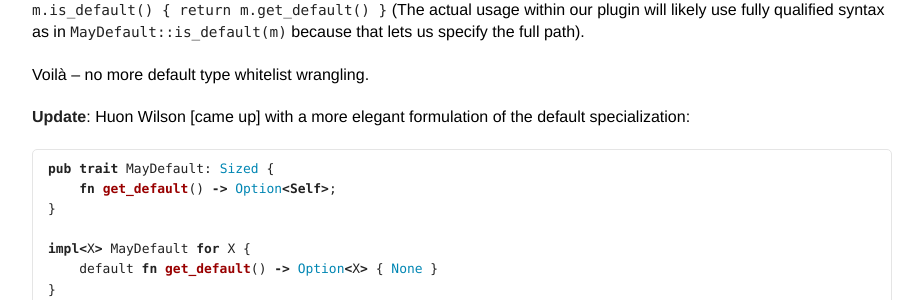
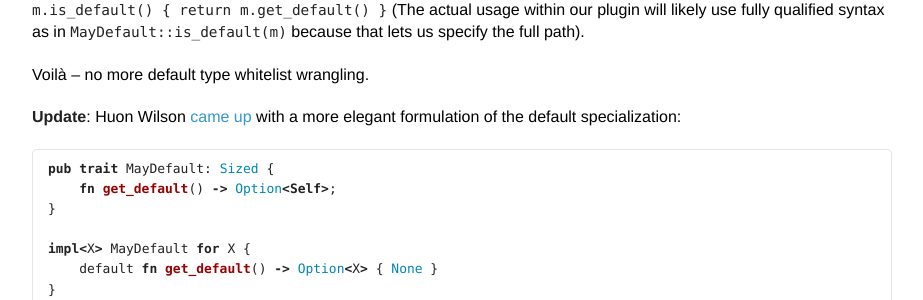
Before and after one commit to llogiq/llogiq.github.io, a Jekyll site: the page built from _posts/2018-05-01-moreop.md, in a window 1280 px wide and 900 px high, scrolled down 1946 px. Shown: the part 269-569 px from the top of the window, without its empty margins (178-1101 px from the left). Built offline with Jekyll 4.4.1, drawn with Linux system fonts in a browser that asks for light colours; some of the changed lines change nothing that is shown.

Commit message:
add missing link

```diff
--- a/_posts/2018-05-01-moreop.md
+++ b/_posts/2018-05-01-moreop.md
@@ -144,3 +144,4 @@ Thanks!
 [`std::option::Option`]: https://doc.rust-lang.org/std/option/enum.Option.html
 [Type-Level Shenanigans]: https://llogiq.github.io/2015/12/12/types.html
 [`PhantomData`]: https://doc.rust-lang.org/std/marker/struct.PhantomData.html
+[came up]: https://www.reddit.com/r/rust/comments/8g6iix/bog_mutagen_more_opportunities/dy9c6m9/
```
